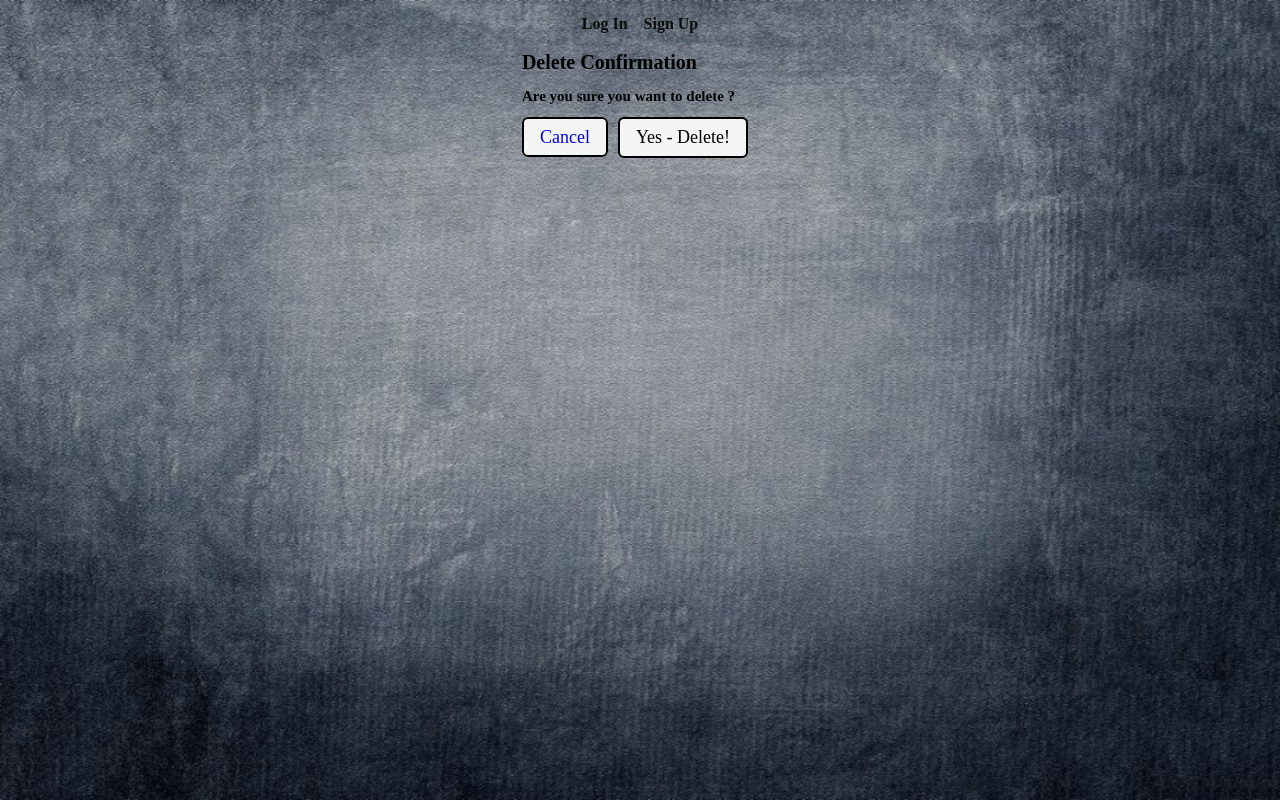
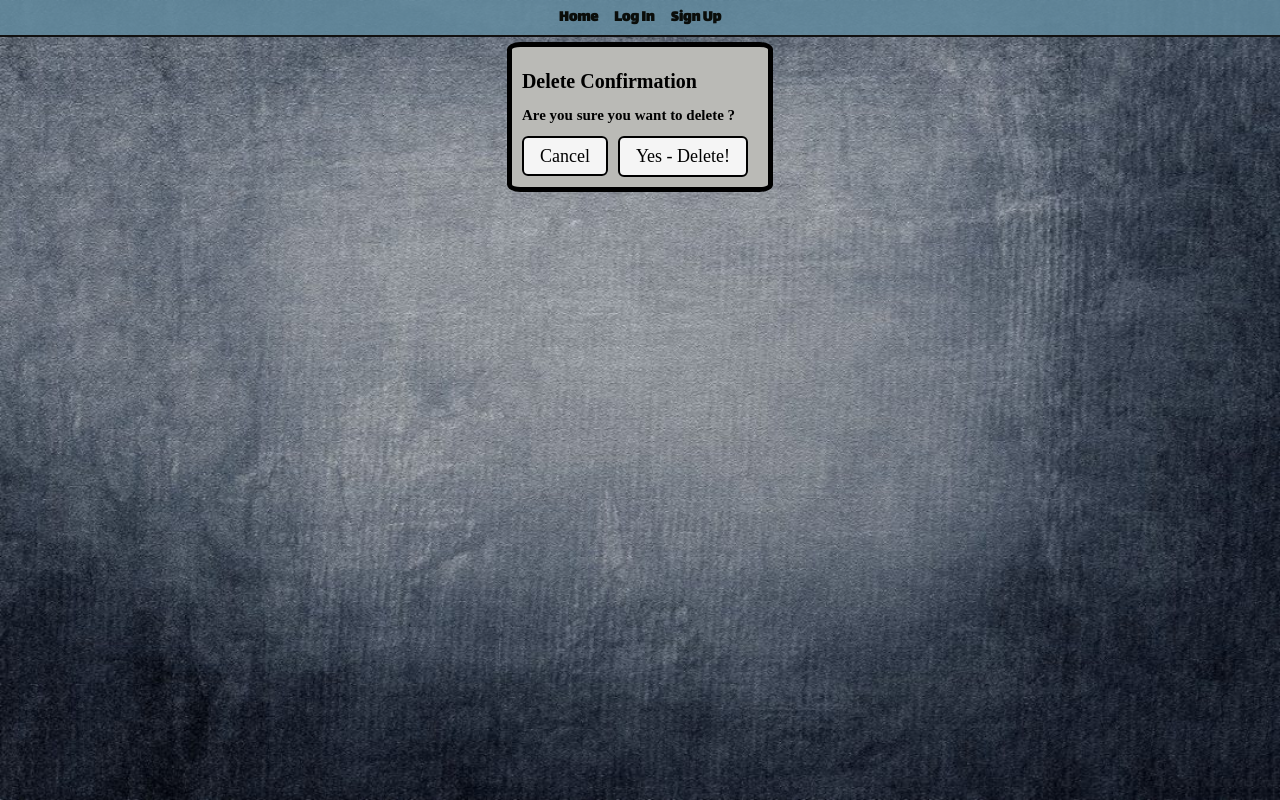
Before and after one commit to cmakride/classics-react-app, a React (Create React App) app: page /classics/1/confirmation in a window 1280 px wide. Built offline with nearby package versions, Linux system fonts and the light colour scheme; no server answers; a web font is replaced by a local one.

Commit message:
Style Update

```diff
--- a/src/components/NavBar/NavBar.jsx
+++ b/src/components/NavBar/NavBar.jsx
@@ -6,6 +6,7 @@ const NavBar = ({ user, handleLogout }) => {
       {user ?
         <nav>
           <ul>
+            <li><Link to="/">Home</Link></li>
             <li>Welcome, {user.name}</li>
             <li><Link to="/classics/new">Create Classic</Link></li>
             <li><Link to="/classics">Classics</Link></li>
@@ -16,6 +17,7 @@ const NavBar = ({ user, handleLogout }) => {
       :
         <nav>
           <ul>
+            <li><Link to="/">Home</Link></li>
             <li><Link to="/login">Log In</Link></li>
             <li><Link to="/signup">Sign Up</Link></li>
           </ul>
--- a/src/pages/ClassicDetails/ClassicDetails.css
+++ b/src/pages/ClassicDetails/ClassicDetails.css
@@ -5,7 +5,7 @@
 /* font-family: 'Lalezar', cursive; */
 
 .show-card-container {
- /* border:1px solid black ; */
+
  display: flex;
  flex-wrap: wrap;
  justify-content: center;
@@ -14,7 +14,7 @@
 }
 
 .show-card{
-  width: 100%;
+  max-width: 730px;
   margin: 10px;
   padding: 5px;
   border-radius: 5px;
--- a/src/pages/ClassicList/ClassicList.css
+++ b/src/pages/ClassicList/ClassicList.css
@@ -33,6 +33,7 @@
     "img card-text";
 
 
+
 }
 
 .card-img-container{
@@ -41,9 +42,10 @@
 }
 
 .card-text{
+  justify-self: center;
+  justify-items: center;
+  margin-left: 10px;
   display: grid;
-  justify-self: center;
-  margin-left: 10px;
   grid-area: card-text;
   font-family: 'Press Start 2P', cursive;
 
--- /dev/null
+++ b/src/pages/Confirmation/Confirmation.css
@@ -0,0 +1,16 @@
+.confirmation-card-container{
+  width: 100%;
+  display: flex;
+  align-items: center;
+  justify-content: center;
+
+}
+
+.confirmation-card{
+  max-width: 400px;
+  background-color: rgb(186, 186, 182);
+  margin-top: 5px;
+  padding: 10px;
+  border: 5px solid black;
+  border-radius: 5%;
+}
--- a/src/pages/Confirmation/Confirmation.jsx
+++ b/src/pages/Confirmation/Confirmation.jsx
@@ -1,6 +1,6 @@
 import { useNavigate, useLocation, useParams, Link } from 'react-router-dom'
-
-const Confirmation = ({deleteClassic,user}) => {
+import "./Confirmation.css"
+const Confirmation = ({ deleteClassic, user }) => {
   const { id } = useParams()
   const { state } = useLocation()
   const navigate = useNavigate()
@@ -12,7 +12,8 @@ const Confirmation = ({deleteClassic,user}) => {
 
 
   return (
-    <>
+    <div className="confirmation-card-container">
+      <div className="confirmation-card">
         <div className="page-header">
           <h1>Delete Confirmation</h1>
         </div>
@@ -21,7 +22,8 @@ const Confirmation = ({deleteClassic,user}) => {
           <Link className="btn submit" to={`/classics/${id}`}>Cancel</Link>
           <button onClick={handleDelete} type="button" className="btn danger">Yes - Delete!</button>
         </section>
-    </>
+      </div>
+    </div>
   );
 }
 
--- a/src/styles/index.css
+++ b/src/styles/index.css
@@ -1,3 +1,9 @@
+@import url('https://fonts.googleapis.com/css2?family=Lalezar&family=Press+Start+2P&display=swap');
+
+/* font-family: 'Press Start 2P', cursive; */
+
+/* font-family: 'Lalezar', cursive; */
+
 html {
   box-sizing: border-box;
   background: url(../assets/dark-back.jpeg) no-repeat center center fixed;
@@ -23,13 +29,9 @@ in most browser configurations this will be 10px */
 
 }
 
-#root {
-  /* width: 100vw; */
-}
-
 body{
   margin: 0;
-  display: flex;
+  /* display: flex; */
   align-items: center;
   flex-direction: column;
 
@@ -40,8 +42,12 @@ body{
   --link-hover-color: rgb(16, 56, 158);
   --text-color: rgb(10, 13, 10);
   --text-color-dark: rgb(246, 244, 184);
+  --text-color-light: rgb(0, 0, 0);
   --borders: rgb(48, 50, 52) solid 2px;
   --button-bg: rgb(245, 245, 245);
+
+  --nav-bg-ff: rgba(98, 137, 157, 0.9);
+  --borders: rgb(17, 17, 17) solid 2px;
 
 
   min-height: 100vh;
@@ -50,7 +56,10 @@ body{
 }
 
 nav {
-  margin: 10px;
+  width: 100%;
+  font-family: 'Lalezar', cursive;
+  background: var(--nav-bg-ff);
+  border-bottom: var(--borders);
 
 }
 
@@ -103,4 +112,5 @@ nav li:hover {
   text-decoration: none;
   font-size: var(--font-l);
   background-color: var(--button-bg);
+  color: var(--text-color-light);
 }
```
Also changed, not shown: src/assets/greek-logo.svg (added), src/assets/logo.png (added). Lines whose indentation alone changed are shown as unchanged.
